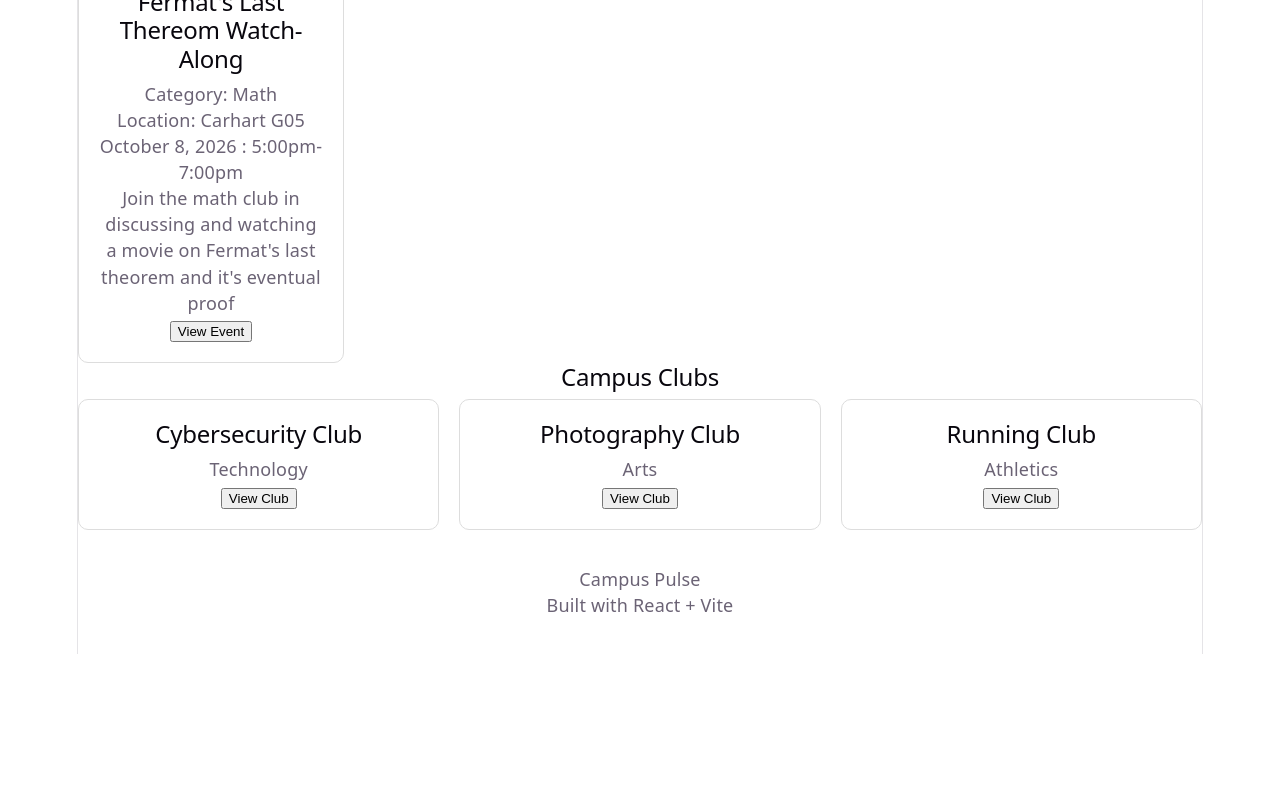
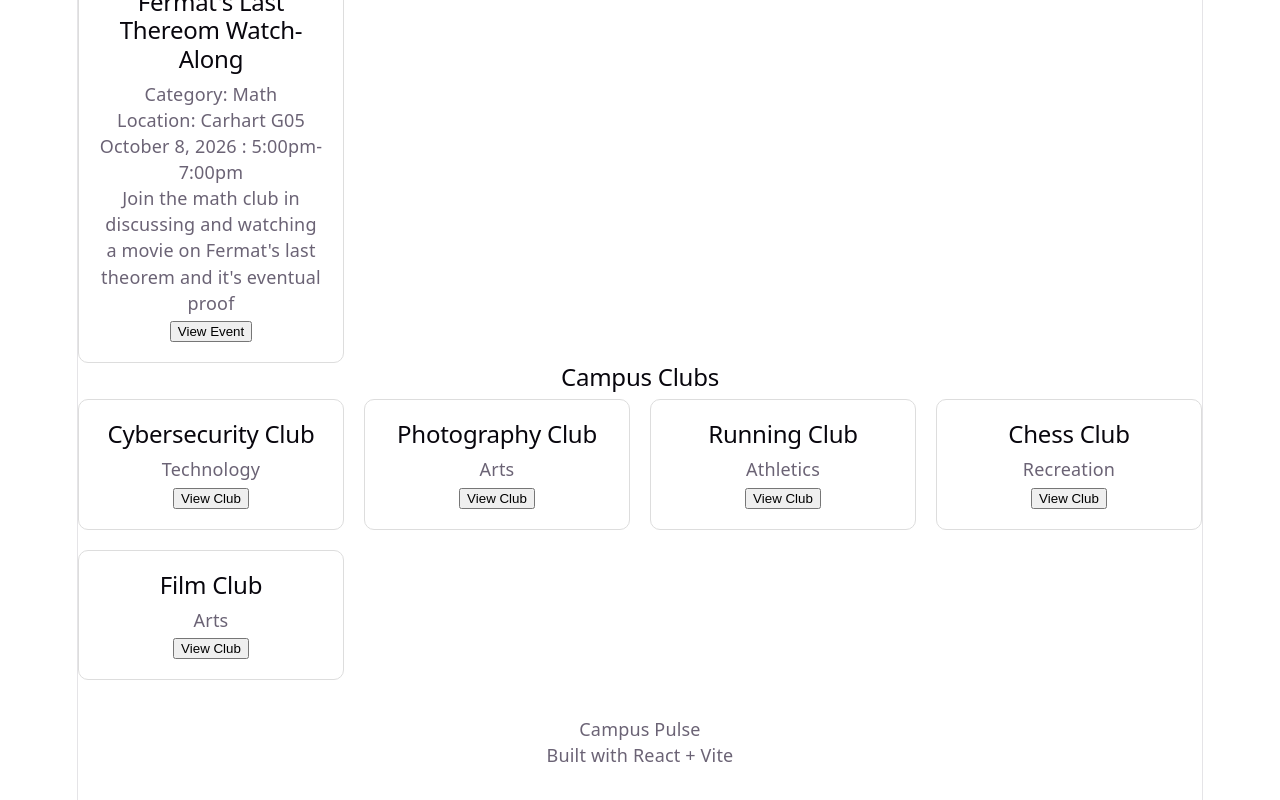
Before and after one commit to Pirategirl9000/React-Campus-Pulse, a React (Vite) app: page / in a window 1280 px wide. Shown: the part 547-1347 px from the top of the page. Before the commit the page ends 1201 px from the top, so only its background shows below. Built offline with nearby package versions, Linux system fonts and the light colour scheme.

Commit message:
Added new data to clubs array and new clubs

```diff
--- a/src/App.jsx
+++ b/src/App.jsx
@@ -58,19 +58,47 @@ export default function App() {
     {
       id: 1,
       name: "Cybersecurity Club",
-      category: "Technology"
+      category: "Technology",
+      meeting: "4:00pm-5:00pm Wednesdays",
+      location: "CAT 207",
+      description: "Connect with other cybersecurity students and develop a deeper understanding of the topic"
     },
 
     {
       id: 2,
       name: "Photography Club",
-      category: "Arts"
+      category: "Arts",
+      meeting: "7:00pm-8:00pm Wednesdays",
+      location: "Peterson Fine Arts RM 011",
+      description: "Join other students in learning new photography techniques"
     },
 
     {
       id: 3,
       name: "Running Club",
-      category: "Athletics"
+      category: "Athletics",
+      meeting: "4:00pm-5:00pm Fridays",
+      location: "Kanter Student Center Lobby",
+      description: "Get together with other runners and joggers to enjoy the outdoors"
+    },
+
+    // When you can't write psuedodata just steal if from someone else (https://www.wsc.edu/directory/37/a-to-z/A)
+    {
+      id: 4,
+      name: "Chess Club",
+      category: "Recreation",
+      meeting: "7:00pm-8:00pm Wednesdays",
+      location: "Humanities Lounge",
+      description: "Join other chess players and compete to get better at chess"
+    },
+
+    {
+      id: 5,
+      name: "Film Club",
+      category: "Arts",
+      meeting: "7:00pm-8:00pm Mondays",
+      location: "Humanities Rm 408",
+      description: "Join other film enthusiasts in watching and discussing various films"
     }
   ]
 
```
